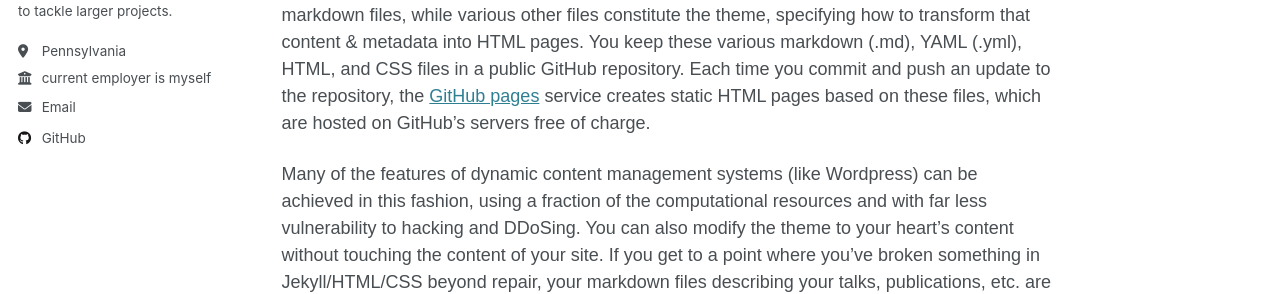
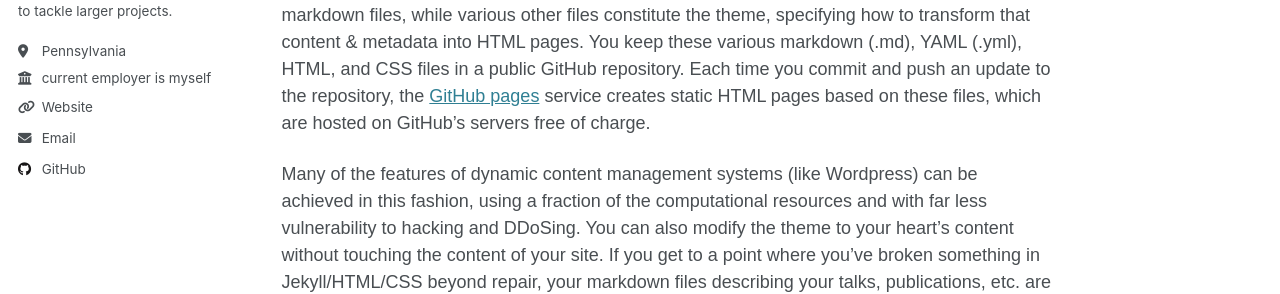
Before and after one commit to SwagaRuney/swagasstuff.github.io, a Jekyll site: the page built from _pages/about.md, in a window 1280 px wide. Shown: the part 494-788 px from the top of the page. Built offline with Jekyll 4.4.1, drawn with Linux system fonts in a browser that asks for light colours.

```diff
--- a/_config.yml
+++ b/_config.yml
@@ -28,7 +28,7 @@ author:
   bio              : "Pursuing coding as a hobby, recreating projects I worked on or discovered online. I initially explored LUA, contributing to a Friday Night Funkin' fork called Psych Engine, which motivated me to tackle larger projects."
   location         : "Pennsylvania"
   employer         : "current employer is myself "
-  uri              : # https://www.youtube.com/@SwagaRuney
+  uri              :  https://www.youtube.com/@SwagaRuney
   email            : "swagaruney@gmail.com"
 
   # Academic websites
```
